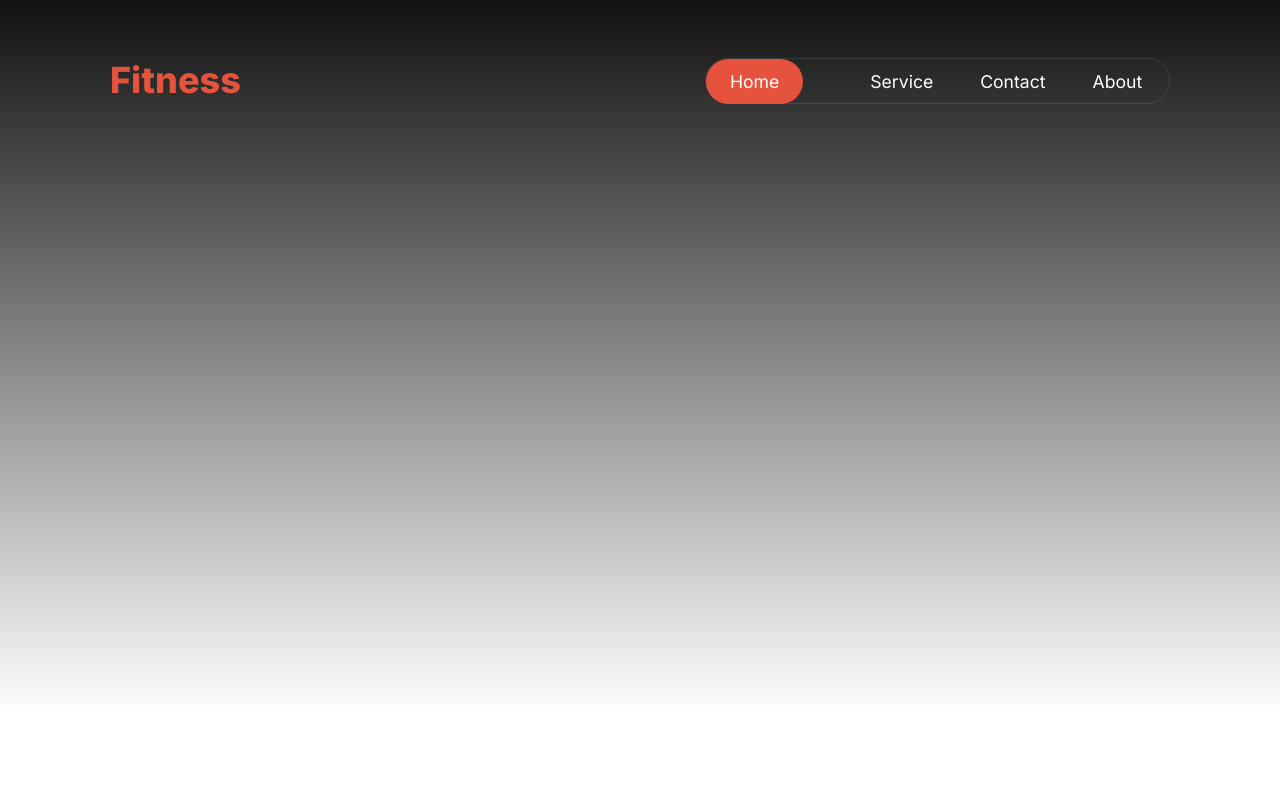
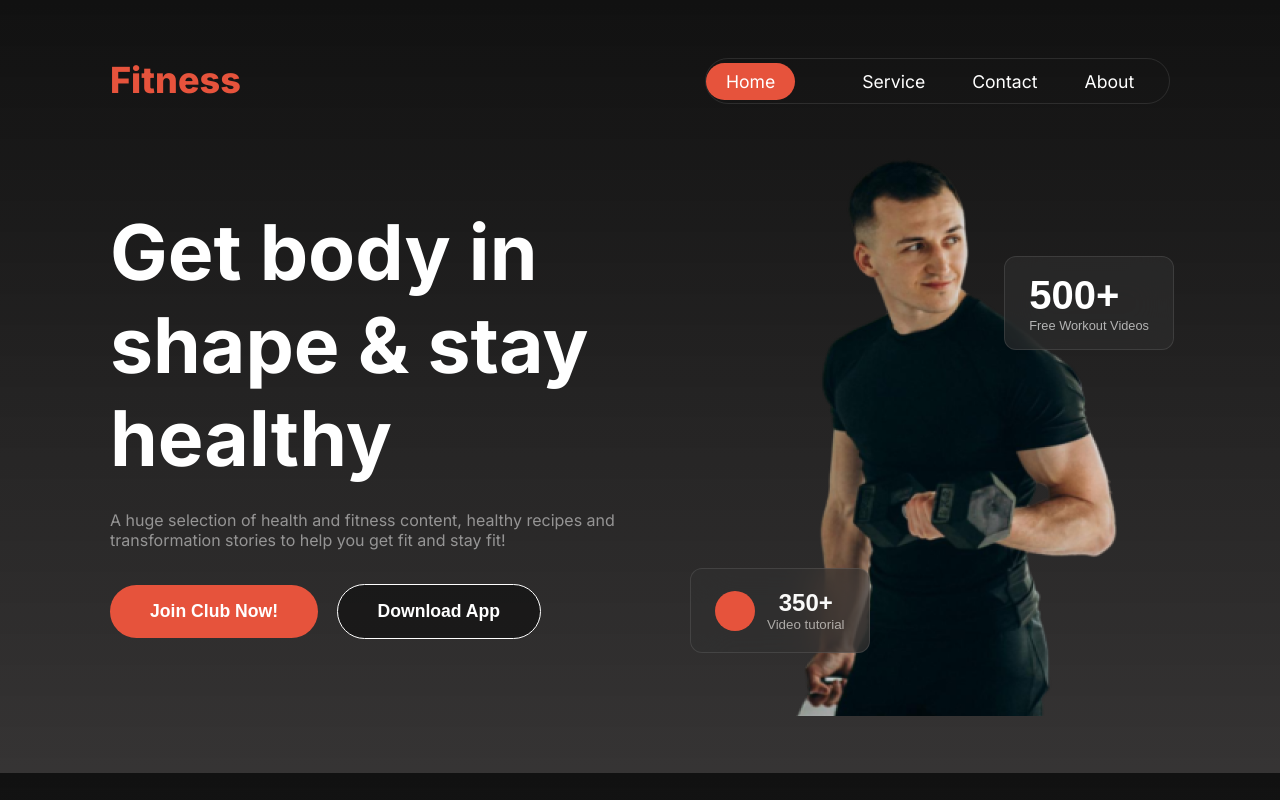
Before and after one commit to salehsiam/Versetile-Ui, a plain HTML site: page index.html in a window 1280 px wide. Drawn offline with Linux system fonts and the light colour scheme.

Commit message:
hero section added

```diff
--- a/index.html
+++ b/index.html
@@ -24,6 +24,33 @@
           <i class="fa-solid fa-bars"></i>
         </div>
       </nav>
+      <div class="hero-section">
+        <div class="hero-content">
+          <h1 class="hero-tittle">
+            Get body in <span class="shape">shape</span> & stay healthy
+          </h1>
+          <p class="hero-description">
+            A huge selection of health and fitness content, healthy recipes and
+            transformation stories to help you get fit and stay fit!
+          </p>
+          <button class="btn-primary">Join Club Now!</button>
+          <button class="btn-secondady">Download App</button>
+        </div>
+        <div class="hero-img-box">
+          <img src="./images/hero-img.png" alt="" />
+          <button class="video-tutorial">
+            <div class="red-circle"></div>
+            <div>
+              <h5 class="tutorial-number">350+</h5>
+              <span class="tutorial-text">Video tutorial</span>
+            </div>
+          </button>
+          <button class="workout-videos">
+            <h4 class="workout-number">500+</h4>
+            <span class="workout-text">Free Workout Videos</span>
+          </button>
+        </div>
+      </div>
     </header>
     <main></main>
     <footer></footer>
--- a/style.css
+++ b/style.css
@@ -1,4 +1,5 @@
 @import url("https://fonts.googleapis.com/css2?family=Inter:wght@100..900&display=swap");
+
 * {
   margin: 0;
   padding: 0;
@@ -6,17 +7,17 @@
 }
 body {
   font-family: "Inter", sans-serif;
+  background-image: linear-gradient(
+    180deg,
+    rgb(17, 17, 17),
+    rgba(32, 30, 30, 0.9) 100%
+  );
 }
 
 header {
   max-width: 1440;
   height: 715px;
   margin: 0 auto;
-  background-image: linear-gradient(
-    180deg,
-    rgb(17, 17, 17),
-    rgba(119, 119, 119, 0) 100%
-  );
 }
 
 /* nav styles starts */
@@ -28,7 +29,7 @@ header {
   display: flex;
   justify-content: space-between;
   text-align: center;
-  padding-top: 58px;
+  margin-top: 58px;
 }
 
 .nav-icon {
@@ -55,7 +56,7 @@ header {
   background-color: rgb(230, 83, 60);
   margin-right: 20px;
   border-radius: 46px;
-  padding: 12px 24px;
+  padding: 8px 20px;
 }
 
 .nav-link {
@@ -67,6 +68,108 @@ header {
   display: none;
 }
 
+/* hero section styles */
+
+.hero-section {
+  width: 1060px;
+  height: 580px;
+  margin: 0 auto;
+  margin-top: 32px;
+  display: flex;
+  align-items: center;
+}
+.hero-content {
+  width: 520px;
+  height: 440px;
+  margin-right: 160px;
+}
+.hero-tittle {
+  color: rgb(255, 255, 255);
+  font-size: 4.8rem;
+  margin-bottom: 25px;
+}
+.shape {
+}
+.hero-description {
+  color: rgba(255, 255, 255, 0.5);
+  font-size: 1rem;
+}
+.btn-primary {
+  font-size: 1.1rem;
+  font-weight: 600;
+  padding: 16px 40px;
+  color: rgb(255, 255, 255);
+  border: none;
+  border-radius: 42px;
+  background-color: rgb(230, 83, 60);
+  margin-top: 35px;
+  cursor: pointer;
+}
+.btn-secondady {
+  font-size: 1.1rem;
+  font-weight: 600;
+  padding: 16px 40px;
+  color: rgb(255, 255, 255);
+  border: 1px solid rgb(255, 255, 255);
+  border-radius: 42px;
+  background-color: rgba(0, 0, 0, 0.445);
+  margin-left: 14px;
+  cursor: pointer;
+}
+
+.hero-img-box {
+  width: 349px;
+  height: 580px;
+  position: relative;
+}
+.video-tutorial {
+  display: flex;
+  align-items: center;
+  gap: 12px;
+  backdrop-filter: blur(20px);
+  background: rgba(48, 48, 48, 0.54);
+  border: 1px solid rgba(255, 255, 255, 0.1);
+  border-radius: 12px;
+  padding: 20px 24px;
+  position: absolute;
+  bottom: 63px;
+  left: -100px;
+}
+.red-circle {
+  width: 40px;
+  height: 40px;
+  background-color: rgb(230, 83, 60);
+  border-radius: 50%;
+}
+.tutorial-number {
+  font-size: 1.5rem;
+  color: rgb(250, 250, 249);
+  font-weight: 900;
+}
+.tutorial-text {
+  color: rgba(239, 237, 232, 0.65);
+}
+
+.workout-videos {
+  text-align: start;
+  backdrop-filter: blur(20px);
+  background: rgba(48, 48, 48, 0.54);
+  border: 1px solid rgba(255, 255, 255, 0.1);
+  border-radius: 12px;
+  padding: 16px 24px;
+  position: absolute;
+  top: 120px;
+  right: -35px;
+}
+.workout-number {
+  color: rgb(255, 255, 255);
+  font-size: 2.5rem;
+  font-weight: 900;
+}
+.workout-text {
+  color: rgba(255, 255, 255, 0.65);
+  font-size: 0.8rem;
+}
 /* responsive-nav */
 
 @media screen and (max-width: 576px) {
@@ -80,12 +183,7 @@ header {
   }
   .bar {
     display: block;
+    font-size: 1.8rem;
     color: white;
   }
 }
-@media screen and (min-width: 576px) and (max-width: 980px) {
-  .nav {
-    margin-left: 54px;
-    margin-right: 54px;
-  }
-}
```
